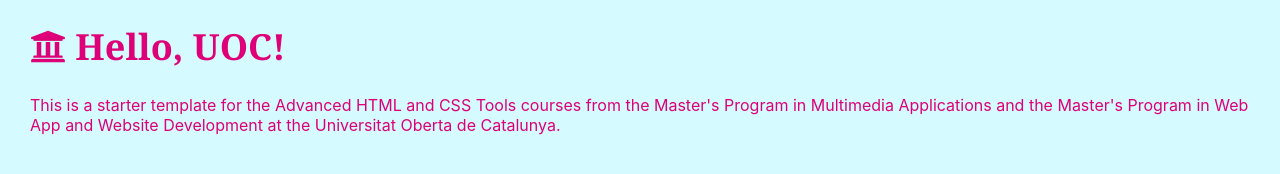
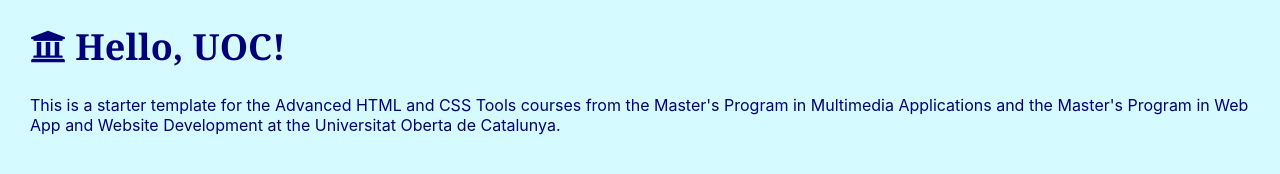
Before and after one commit to martecher/HerramientasHTML-2-Mod1, a website built with Parcel: page src/index.html in a window 1280 px wide. Shown: the part 110-284 px from the top of the page. Built offline with nearby package versions, Linux system fonts and the light colour scheme; some packages are replaced by stand-ins of ours.

Commit message:
cambio a anterior

```diff
--- a/src/assets/styles/_variables.scss
+++ b/src/assets/styles/_variables.scss
@@ -3,6 +3,6 @@
 $font-family-sans-serif: -apple-system, BlinkMacSystemFont, "Segoe UI", Roboto, "Helvetica Neue", Arial, sans-serif, "Apple Color Emoji", "Segoe UI Emoji", "Segoe UI Symbol";
 $font-family-serif: "Georgia", "Times New Roman", serif;
 
-$uoc-corporate: #dd0078;
+$uoc-corporate: #000078;
 $uoc-masterbrand: #73edff;
 $uoc-bg: color.scale($uoc-masterbrand, $lightness: 70%);
```
